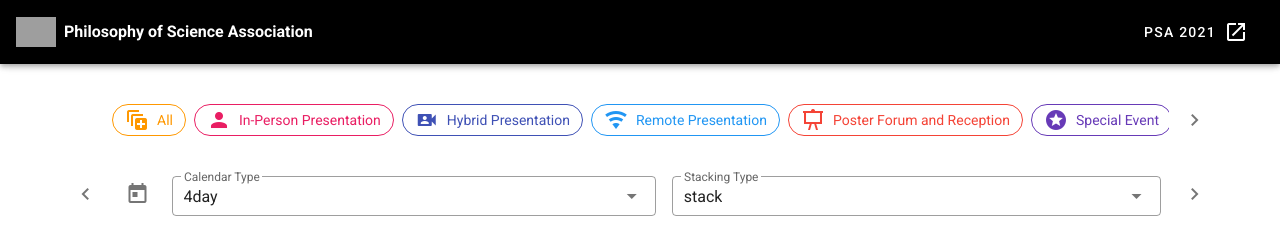
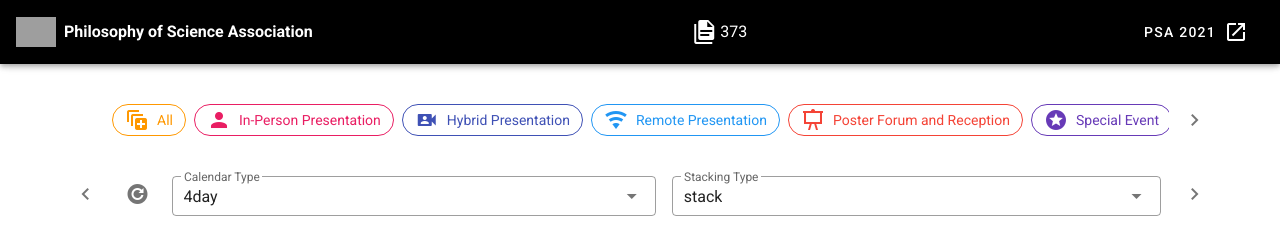
Before and after one commit to philosophy-of-science/psa2021-meeting-calendar, a Vue app: page / in a window 1280 px wide. Shown: the top 244 px of the page. Built offline with nearby package versions, Linux system fonts and the light colour scheme; grey boxes are pictures that could not be loaded.

Commit message:
functionality updates

```diff
--- a/src/App.vue
+++ b/src/App.vue
@@ -15,6 +15,10 @@
       </div>
 
       <v-spacer></v-spacer>
+      <p class="mb-0">
+        <v-icon class="mr-1">mdi-file-document-multiple</v-icon>{{ papers }}
+      </p>
+      <v-spacer></v-spacer>
 
       <v-btn href="https://psa2020.philsci.org" target="_blank" text>
         <span class="mr-2">PSA 2021</span>
@@ -31,6 +35,7 @@
 </template>
 
 <script>
+import { paperCount, authorCount } from "./components/calendarData";
 import MeetingCalendar from "./components/MeetingCalendar";
 
 export default {
@@ -41,7 +46,8 @@
   },
 
   data: () => ({
-    //
+    papers: paperCount,
+    authors: authorCount,
   }),
 };
 </script>
--- a/src/components/MeetingCalendar.vue
+++ b/src/components/MeetingCalendar.vue
@@ -25,9 +25,11 @@
           <v-btn icon class="ma-2" @click="$refs.calendar.prev()">
             <v-icon>mdi-chevron-left</v-icon>
           </v-btn>
-          <v-btn icon class="ma-2" @click="value = '2021-11-11'">
-            <v-icon>mdi-calendar-today</v-icon>
+
+          <v-btn icon class="ma-2" @click="calendarReset">
+            <v-icon>mdi-refresh-circle</v-icon>
           </v-btn>
+
           <v-select
             v-model="type"
             :items="types"
@@ -110,12 +112,18 @@
                   </p>
                   <p></p>
                 </div>
-
-                <p
-                  style="max-width: 66ch"
-                  class="mt-4 mb-0"
-                  v-html="selectedEvent.details"
-                ></p>
+                <div v-show="selectedEvent.details">
+                  <p class="mb-1 font-weight-bold">
+                    <v-icon class="mr-1">mdi-text</v-icon>Abstract
+                  </p>
+                  <p style="max-width: 66ch">
+                    {{ selectedEvent.details }}
+                  </p>
+                </div>
+                <div v-show="selectedEvent.papersAndAuthors">
+                  <p class="mb-1 font-weight-bold">
+                    <v-icon class="mr-1">mdi-microphone</v-icon>Speakers
+                  </p>
                   <ol>
                     <li
                       v-for="(sub, idx) in selectedEvent.papersAndAuthors"
@@ -127,6 +135,7 @@
                       <p>{{ sub.author }}</p>
                     </li>
                   </ol>
+                </div>
               </v-card-text>
             </v-card>
           </v-menu>
@@ -189,6 +198,12 @@
   },
 
   methods: {
+    calendarReset() {
+      this.value = "";
+      this.mode = "stack";
+      this.type = "4day";
+    },
+
     showEvent({ nativeEvent, event }) {
       const open = () => {
         this.selectedEvent = event;
--- a/src/components/calendarData.js
+++ b/src/components/calendarData.js
@@ -1,7 +1,8 @@
 // Palette URL: http://paletton.com/#uid=75C0u0kqlmahHu1mqp+ueh+D9cG\
 
 const cal = require("./sessions.json");
-
+export let paperCount = 0,
+  authorCount = 0;
 export const catMap = new Map();
 
 catMap.set("All", {
@@ -107,9 +108,10 @@
 
   createExcerpt(txt) {
     if (!txt) return null;
-    if (txt.length < 255) return txt;
-    const lastWord = txt.indexOf(" ", 254);
-    return txt.substring(0, lastWord) + "...";
+    const txtWithoutNewlines = txt.replace("\n", " ").replace(/<[^>]+>/g, " ");
+    if (txt.length < 255) return txtWithoutNewlines;
+    const lastWord = txtWithoutNewlines.indexOf(" ", 254);
+    return txtWithoutNewlines.substring(0, lastWord) + "...";
   }
   splitStr(delimiter, str) {
     if (!str) return null;
@@ -135,6 +137,8 @@
     const papersAndAuthors = papers
       .filter((paper) => paper !== "")
       .map((paper, idx) => {
+        paperCount++;
+        authorCount++;
         return { title: paper, author: authors[idx] };
       });
     return papersAndAuthors;
```
Lines whose indentation alone changed are shown as unchanged.
